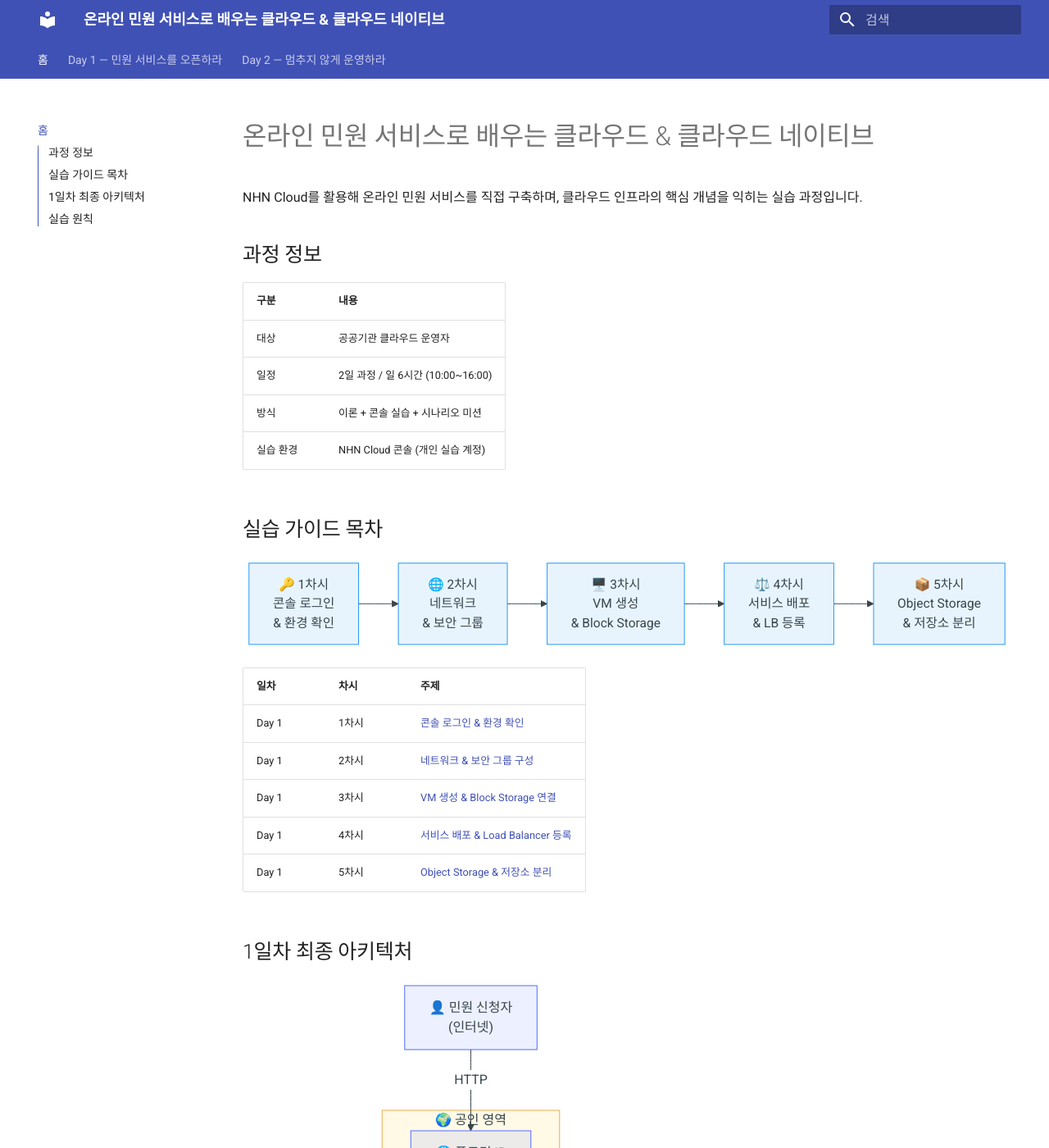
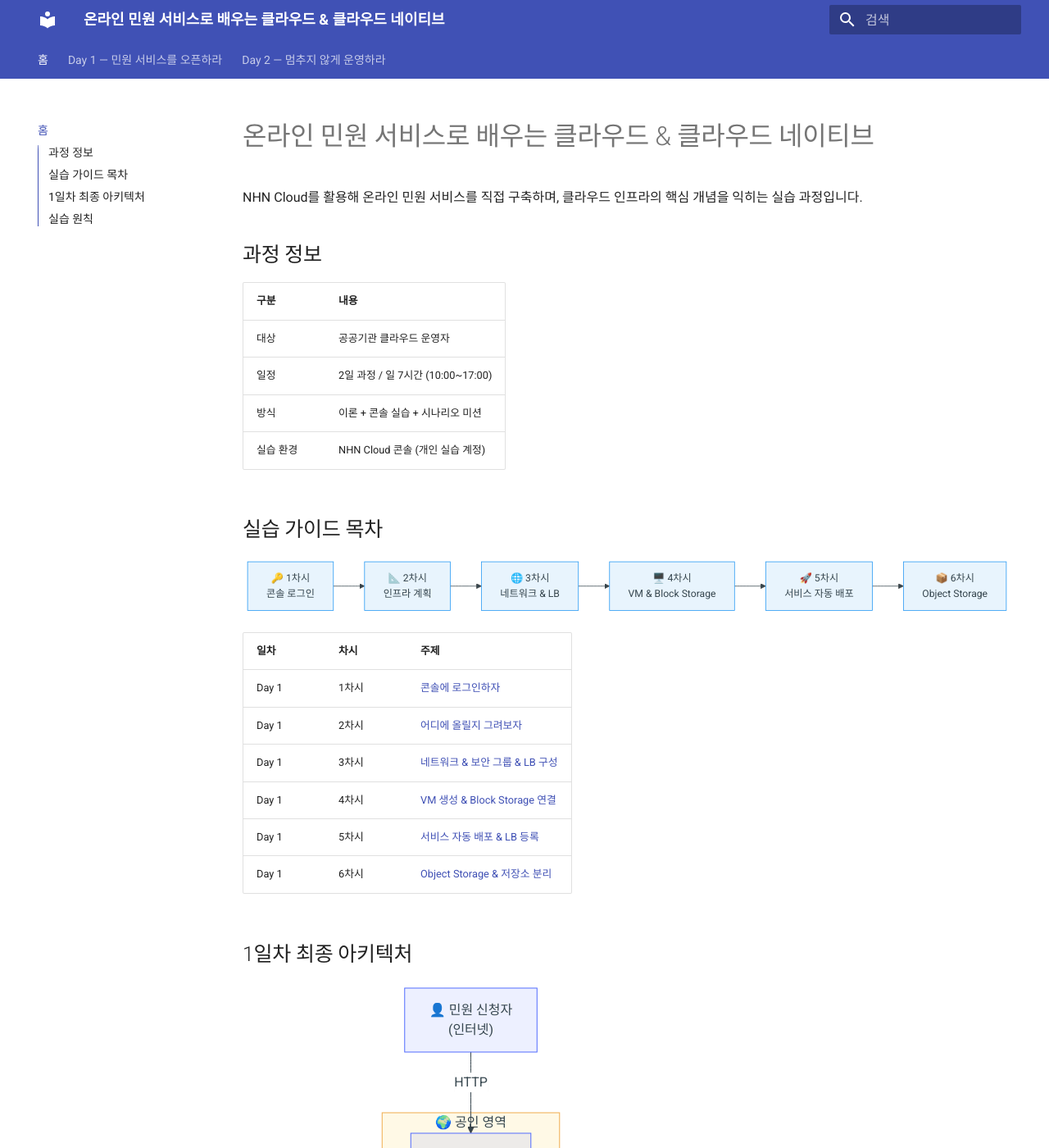
Before and after one commit to skilleat-labs/cloud-native-minwon-lab, an MkDocs documentation site: the page built from docs/index.md, in a window 1280 px wide and 1400 px high. Shown: the whole window at 82% size. Built offline with MkDocs 1.6.1 and Material for MkDocs 9.7.7, drawn with Linux system fonts in a browser that asks for light colours.

Commit message:
docs: 홈페이지 Day1 6차시 누락 수정 및 시간 10:00~17:00 업데이트

````diff
--- a/docs/index.md
+++ b/docs/index.md
@@ -7,7 +7,7 @@ NHN Cloud를 활용해 온라인 민원 서비스를 직접 구축하며, 클라
 | 구분 | 내용 |
 |------|------|
 | 대상 | 공공기관 클라우드 운영자 |
-| 일정 | 2일 과정 / 일 6시간 (10:00~16:00) |
+| 일정 | 2일 과정 / 일 7시간 (10:00~17:00) |
 | 방식 | 이론 + 콘솔 실습 + 시나리오 미션 |
 | 실습 환경 | NHN Cloud 콘솔 (개인 실습 계정) |
 
@@ -15,28 +15,31 @@ NHN Cloud를 활용해 온라인 민원 서비스를 직접 구축하며, 클라
 
 ```mermaid
 flowchart LR
-    S1["🔑 1차시\n콘솔 로그인\n& 환경 확인"]
-    S2["🌐 2차시\n네트워크\n& 보안 그룹"]
-    S3["🖥️ 3차시\nVM 생성\n& Block Storage"]
-    S4["⚖️ 4차시\n서비스 배포\n& LB 등록"]
-    S5["📦 5차시\nObject Storage\n& 저장소 분리"]
+    S1["🔑 1차시\n콘솔 로그인"]
+    S2["📐 2차시\n인프라 계획"]
+    S3["🌐 3차시\n네트워크 & LB"]
+    S4["🖥️ 4차시\nVM & Block Storage"]
+    S5["🚀 5차시\n서비스 자동 배포"]
+    S6["📦 6차시\nObject Storage"]
 
-    S1 --> S2 --> S3 --> S4 --> S5
+    S1 --> S2 --> S3 --> S4 --> S5 --> S6
 
     style S1 fill:#e8f4fd,stroke:#2196F3
     style S2 fill:#e8f4fd,stroke:#2196F3
     style S3 fill:#e8f4fd,stroke:#2196F3
     style S4 fill:#e8f4fd,stroke:#2196F3
     style S5 fill:#e8f4fd,stroke:#2196F3
+    style S6 fill:#e8f4fd,stroke:#2196F3
 ```
 
 | 일차 | 차시 | 주제 |
 |------|------|------|
-| Day 1 | 1차시 | [콘솔 로그인 & 환경 확인](day1/session1.md) |
-| Day 1 | 2차시 | [네트워크 & 보안 그룹 구성](day1/session2.md) |
-| Day 1 | 3차시 | [VM 생성 & Block Storage 연결](day1/session3.md) |
-| Day 1 | 4차시 | [서비스 배포 & Load Balancer 등록](day1/session4.md) |
-| Day 1 | 5차시 | [Object Storage & 저장소 분리](day1/session5.md) |
+| Day 1 | 1차시 | [콘솔에 로그인하자](day1/session1.md) |
+| Day 1 | 2차시 | [어디에 올릴지 그려보자](day1/session2.md) |
+| Day 1 | 3차시 | [네트워크 & 보안 그룹 & LB 구성](day1/session3.md) |
+| Day 1 | 4차시 | [VM 생성 & Block Storage 연결](day1/session4.md) |
+| Day 1 | 5차시 | [서비스 자동 배포 & LB 등록](day1/session5.md) |
+| Day 1 | 6차시 | [Object Storage & 저장소 분리](day1/session6.md) |
 
 ## 1일차 최종 아키텍처
 
````
Also changed, not shown: other parts of docs/index.md (+2 -2 lines).
